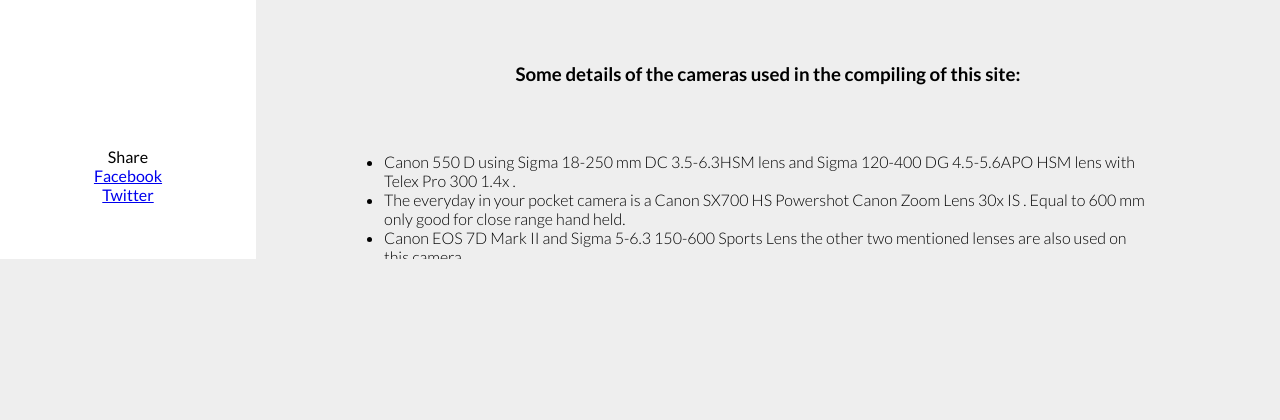
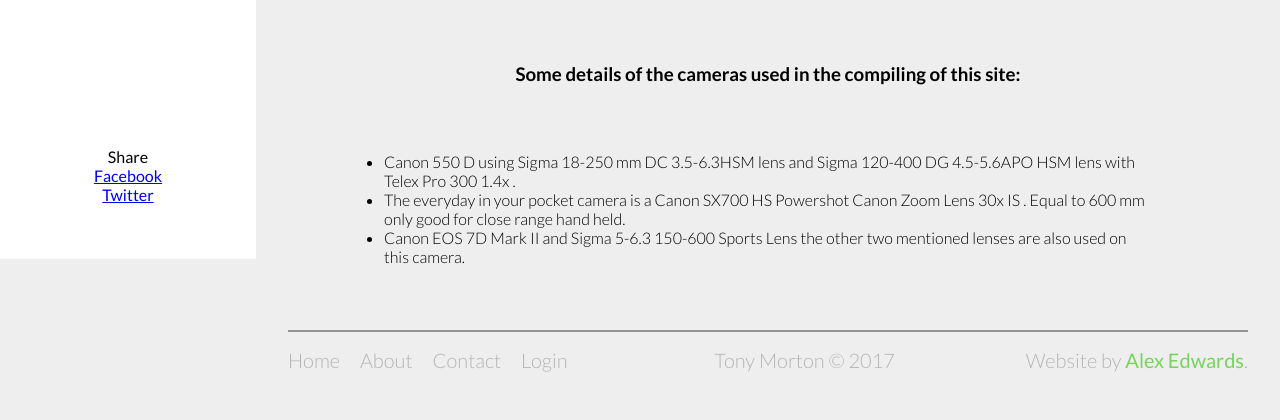
Before and after one commit to ae99/TonyMortonPhotography, a Django app: page /about/ in a window 1280 px wide. Shown: the part 541-961 px from the top of the page. Before the commit the page ends 800 px from the top, so only its background shows below. Run offline with Django 3.2, Linux system fonts and the light colour scheme.

Commit message:
Scroll Bug Fix

```diff
--- a/static/styles/main.css
+++ b/static/styles/main.css
@@ -12,12 +12,11 @@ html, body {
   margin: 0;
   padding: 0;
   font-family: 'Lato', sans-serif;
-  overflow-x: hidden;
   background-color: #EEE;
   width: 100%;
   height: 100%; }
 
-/* line 24, /Users/alexanderedwards/TonyMortonPhotography/static/styles/main.scss */
+/* line 23, /Users/alexanderedwards/TonyMortonPhotography/static/styles/main.scss */
 header {
   overflow-x: hidden;
   margin: 0;
@@ -31,13 +30,13 @@ header {
   display: flex;
   justify-content: space-between;
   flex-direction: column; }
-  /* line 40, /Users/alexanderedwards/TonyMortonPhotography/static/styles/main.scss */
+  /* line 39, /Users/alexanderedwards/TonyMortonPhotography/static/styles/main.scss */
   header .top img {
     max-width: 62%;
     display: block;
     margin: 1rem 19%;
     border-radius: 100%; }
-  /* line 47, /Users/alexanderedwards/TonyMortonPhotography/static/styles/main.scss */
+  /* line 46, /Users/alexanderedwards/TonyMortonPhotography/static/styles/main.scss */
   header .top h1, header .top h3 {
     font-family: 'Lato';
     font-weight: 300;
@@ -45,10 +44,10 @@ header {
     text-align: center;
     margin: 0;
     text-transform: uppercase; }
-  /* line 57, /Users/alexanderedwards/TonyMortonPhotography/static/styles/main.scss */
+  /* line 56, /Users/alexanderedwards/TonyMortonPhotography/static/styles/main.scss */
   header nav {
     text-align: center; }
-    /* line 59, /Users/alexanderedwards/TonyMortonPhotography/static/styles/main.scss */
+    /* line 58, /Users/alexanderedwards/TonyMortonPhotography/static/styles/main.scss */
     header nav a {
       color: #666666;
       text-decoration: none;
@@ -56,37 +55,37 @@ header {
       font-weight: 300;
       font-size: 1.2rem;
       padding: 0.5rem; }
-  /* line 69, /Users/alexanderedwards/TonyMortonPhotography/static/styles/main.scss */
+  /* line 68, /Users/alexanderedwards/TonyMortonPhotography/static/styles/main.scss */
   header .social {
     color: black;
     padding: 1rem;
     text-align: center;
     height: 8rem; }
-    /* line 74, /Users/alexanderedwards/TonyMortonPhotography/static/styles/main.scss */
+    /* line 73, /Users/alexanderedwards/TonyMortonPhotography/static/styles/main.scss */
     header .social a {
       display: block; }
   @media (max-width: 800px) {
-    /* line 24, /Users/alexanderedwards/TonyMortonPhotography/static/styles/main.scss */
+    /* line 23, /Users/alexanderedwards/TonyMortonPhotography/static/styles/main.scss */
     header {
       width: 12rem; } }
   @media (max-width: 600px) {
-    /* line 24, /Users/alexanderedwards/TonyMortonPhotography/static/styles/main.scss */
+    /* line 23, /Users/alexanderedwards/TonyMortonPhotography/static/styles/main.scss */
     header {
       position: inherit;
       width: 100%;
       height: auto; }
-      /* line 87, /Users/alexanderedwards/TonyMortonPhotography/static/styles/main.scss */
+      /* line 86, /Users/alexanderedwards/TonyMortonPhotography/static/styles/main.scss */
       header .social {
         display: none; }
-      /* line 90, /Users/alexanderedwards/TonyMortonPhotography/static/styles/main.scss */
+      /* line 89, /Users/alexanderedwards/TonyMortonPhotography/static/styles/main.scss */
       header nav a {
         display: inline-block; }
-      /* line 95, /Users/alexanderedwards/TonyMortonPhotography/static/styles/main.scss */
+      /* line 94, /Users/alexanderedwards/TonyMortonPhotography/static/styles/main.scss */
       header .top img {
         width: 5rem;
         margin: 1rem;
         display: inline-block; }
-      /* line 100, /Users/alexanderedwards/TonyMortonPhotography/static/styles/main.scss */
+      /* line 99, /Users/alexanderedwards/TonyMortonPhotography/static/styles/main.scss */
       header .top h1 {
         display: inline-block;
         text-align: left;
@@ -94,15 +93,15 @@ header {
         font-size: 2rem;
         line-height: 7rem;
         margin: 0; }
-      /* line 109, /Users/alexanderedwards/TonyMortonPhotography/static/styles/main.scss */
+      /* line 108, /Users/alexanderedwards/TonyMortonPhotography/static/styles/main.scss */
       header .top h3 {
         display: none; } }
   @media (max-width: 374px) {
-    /* line 117, /Users/alexanderedwards/TonyMortonPhotography/static/styles/main.scss */
+    /* line 116, /Users/alexanderedwards/TonyMortonPhotography/static/styles/main.scss */
     header .top h1 {
       font-size: 1.5rem; } }
 
-/* line 123, /Users/alexanderedwards/TonyMortonPhotography/static/styles/main.scss */
+/* line 122, /Users/alexanderedwards/TonyMortonPhotography/static/styles/main.scss */
 main {
   background-color: #EEEEEE;
   padding: 1rem;
@@ -111,20 +110,20 @@ main {
   display: flex;
   flex-direction: column; }
   @media (max-width: 800px) {
-    /* line 123, /Users/alexanderedwards/TonyMortonPhotography/static/styles/main.scss */
+    /* line 122, /Users/alexanderedwards/TonyMortonPhotography/static/styles/main.scss */
     main {
       margin-left: 12rem; } }
   @media (max-width: 600px) {
-    /* line 123, /Users/alexanderedwards/TonyMortonPhotography/static/styles/main.scss */
+    /* line 122, /Users/alexanderedwards/TonyMortonPhotography/static/styles/main.scss */
     main {
       margin-left: 0; } }
 
 /*http://tympanus.net/codrops/2013/06/18/thumbnailCaption-hover-effects/*/
-/* line 141, /Users/alexanderedwards/TonyMortonPhotography/static/styles/main.scss */
+/* line 140, /Users/alexanderedwards/TonyMortonPhotography/static/styles/main.scss */
 body {
   color: white; }
 
-/* line 145, /Users/alexanderedwards/TonyMortonPhotography/static/styles/main.scss */
+/* line 144, /Users/alexanderedwards/TonyMortonPhotography/static/styles/main.scss */
 .categories {
   align-self: flex-start;
   font-weight: 300;
@@ -134,11 +133,11 @@ body {
   padding: 0.5rem;
   font-size: 1.25rem;
   line-height: 2rem; }
-  /* line 154, /Users/alexanderedwards/TonyMortonPhotography/static/styles/main.scss */
+  /* line 153, /Users/alexanderedwards/TonyMortonPhotography/static/styles/main.scss */
   .categories img {
     height: 1rem;
     transition: transform 0.5s; }
-  /* line 159, /Users/alexanderedwards/TonyMortonPhotography/static/styles/main.scss */
+  /* line 158, /Users/alexanderedwards/TonyMortonPhotography/static/styles/main.scss */
   .categories ul {
     min-width: 100%;
     position: absolute;
@@ -147,11 +146,11 @@ body {
     z-index: 10;
     opacity: 0;
     transition: all 0.4s; }
-    /* line 167, /Users/alexanderedwards/TonyMortonPhotography/static/styles/main.scss */
+    /* line 166, /Users/alexanderedwards/TonyMortonPhotography/static/styles/main.scss */
     .categories ul a {
       text-decoration: none;
       color: black; }
-    /* line 171, /Users/alexanderedwards/TonyMortonPhotography/static/styles/main.scss */
+    /* line 170, /Users/alexanderedwards/TonyMortonPhotography/static/styles/main.scss */
     .categories ul li {
       background-color: white;
       display: none;
@@ -159,39 +158,39 @@ body {
       list-style: none;
       margin: 0;
       white-space: nowrap; }
-  /* line 184, /Users/alexanderedwards/TonyMortonPhotography/static/styles/main.scss */
+  /* line 183, /Users/alexanderedwards/TonyMortonPhotography/static/styles/main.scss */
   .categories:hover img {
     transform: rotate(90deg); }
-  /* line 187, /Users/alexanderedwards/TonyMortonPhotography/static/styles/main.scss */
+  /* line 186, /Users/alexanderedwards/TonyMortonPhotography/static/styles/main.scss */
   .categories:hover ul {
     opacity: 1; }
-  /* line 190, /Users/alexanderedwards/TonyMortonPhotography/static/styles/main.scss */
+  /* line 189, /Users/alexanderedwards/TonyMortonPhotography/static/styles/main.scss */
   .categories:hover li {
     display: block; }
 
-/* line 196, /Users/alexanderedwards/TonyMortonPhotography/static/styles/main.scss */
+/* line 195, /Users/alexanderedwards/TonyMortonPhotography/static/styles/main.scss */
 .gallery {
   flex: 1;
   overflow: auto; }
-  /* line 201, /Users/alexanderedwards/TonyMortonPhotography/static/styles/main.scss */
+  /* line 200, /Users/alexanderedwards/TonyMortonPhotography/static/styles/main.scss */
   .gallery .column {
     float: left; }
-  /* line 202, /Users/alexanderedwards/TonyMortonPhotography/static/styles/main.scss */
+  /* line 201, /Users/alexanderedwards/TonyMortonPhotography/static/styles/main.scss */
   .gallery .size-1of2 {
     width: 50%; }
-  /* line 203, /Users/alexanderedwards/TonyMortonPhotography/static/styles/main.scss */
+  /* line 202, /Users/alexanderedwards/TonyMortonPhotography/static/styles/main.scss */
   .gallery .size-1of3 {
     width: 33.33333%; }
-  /* line 204, /Users/alexanderedwards/TonyMortonPhotography/static/styles/main.scss */
+  /* line 203, /Users/alexanderedwards/TonyMortonPhotography/static/styles/main.scss */
   .gallery .size-1of4 {
     width: 25%; }
-  /* line 205, /Users/alexanderedwards/TonyMortonPhotography/static/styles/main.scss */
+  /* line 204, /Users/alexanderedwards/TonyMortonPhotography/static/styles/main.scss */
   .gallery .size-1of5 {
     width: 20%; }
-  /* line 206, /Users/alexanderedwards/TonyMortonPhotography/static/styles/main.scss */
+  /* line 205, /Users/alexanderedwards/TonyMortonPhotography/static/styles/main.scss */
   .gallery .size-1of6 {
     width: 16.6666667%; }
-  /* line 209, /Users/alexanderedwards/TonyMortonPhotography/static/styles/main.scss */
+  /* line 208, /Users/alexanderedwards/TonyMortonPhotography/static/styles/main.scss */
   .gallery a {
     max-width: 400px;
     overflow: hidden;
@@ -200,13 +199,13 @@ body {
     display: inline-block;
     cursor: zoom-in;
     margin: 0.5rem; }
-    /* line 218, /Users/alexanderedwards/TonyMortonPhotography/static/styles/main.scss */
+    /* line 217, /Users/alexanderedwards/TonyMortonPhotography/static/styles/main.scss */
     .gallery a img {
       width: 100%;
       display: block;
       position: relative;
       transition: all 0.4s; }
-    /* line 224, /Users/alexanderedwards/TonyMortonPhotography/static/styles/main.scss */
+    /* line 223, /Users/alexanderedwards/TonyMortonPhotography/static/styles/main.scss */
     .gallery a h3 {
       position: absolute;
       box-sizing: border-box;
@@ -223,15 +222,15 @@ body {
       text-align: center;
       text-transform: uppercase; }
     @media (min-width: 800px) {
-      /* line 242, /Users/alexanderedwards/TonyMortonPhotography/static/styles/main.scss */
+      /* line 241, /Users/alexanderedwards/TonyMortonPhotography/static/styles/main.scss */
       .gallery a:hover h3 {
         transform: translateY(0);
         transition: transform 0.4s; }
-      /* line 246, /Users/alexanderedwards/TonyMortonPhotography/static/styles/main.scss */
+      /* line 245, /Users/alexanderedwards/TonyMortonPhotography/static/styles/main.scss */
       .gallery a:hover img {
         transform: translateY(-2rem); } }
 
-/* line 256, /Users/alexanderedwards/TonyMortonPhotography/static/styles/main.scss */
+/* line 255, /Users/alexanderedwards/TonyMortonPhotography/static/styles/main.scss */
 .modal {
   position: fixed;
   width: 100%;
@@ -242,7 +241,7 @@ body {
   background-color: rgba(0, 0, 0, 0.8);
   font-family: 'Lato';
   font-weight: 300; }
-  /* line 267, /Users/alexanderedwards/TonyMortonPhotography/static/styles/main.scss */
+  /* line 266, /Users/alexanderedwards/TonyMortonPhotography/static/styles/main.scss */
   .modal .sidebar {
     transition: all 0.5s ease-in-out;
     position: fixed;
@@ -253,21 +252,21 @@ body {
     display: inline-block;
     background-color: #1F1D1D;
     padding: 1rem; }
-    /* line 278, /Users/alexanderedwards/TonyMortonPhotography/static/styles/main.scss */
+    /* line 277, /Users/alexanderedwards/TonyMortonPhotography/static/styles/main.scss */
     .modal .sidebar h2 {
       font-weight: 300;
       font-size: 2.5rem;
       margin: 0; }
-    /* line 284, /Users/alexanderedwards/TonyMortonPhotography/static/styles/main.scss */
+    /* line 283, /Users/alexanderedwards/TonyMortonPhotography/static/styles/main.scss */
     .modal .sidebar p {
       margin: 0;
       margin-bottom: 1rem;
       color: #95989A; }
-      /* line 288, /Users/alexanderedwards/TonyMortonPhotography/static/styles/main.scss */
+      /* line 287, /Users/alexanderedwards/TonyMortonPhotography/static/styles/main.scss */
       .modal .sidebar p span {
         display: block;
         padding-left: 2.5rem; }
-    /* line 294, /Users/alexanderedwards/TonyMortonPhotography/static/styles/main.scss */
+    /* line 293, /Users/alexanderedwards/TonyMortonPhotography/static/styles/main.scss */
     .modal .sidebar #toggle {
       cursor: pointer;
       width: 2rem;
@@ -279,36 +278,36 @@ body {
       background-color: #1F1D1D;
       border-top-right-radius: 5px;
       border-bottom-right-radius: 5px; }
-      /* line 306, /Users/alexanderedwards/TonyMortonPhotography/static/styles/main.scss */
+      /* line 305, /Users/alexanderedwards/TonyMortonPhotography/static/styles/main.scss */
       .modal .sidebar #toggle img {
         transition: all 0.5s;
         margin-top: 2.25rem;
         margin-left: 0.25rem;
         display: inline;
         width: 1.5rem; }
-    /* line 315, /Users/alexanderedwards/TonyMortonPhotography/static/styles/main.scss */
+    /* line 314, /Users/alexanderedwards/TonyMortonPhotography/static/styles/main.scss */
     .modal .sidebar .editContainer {
       text-align: center;
       position: absolute;
       bottom: 1.5rem;
       left: 0;
       width: 100%; }
-      /* line 321, /Users/alexanderedwards/TonyMortonPhotography/static/styles/main.scss */
+      /* line 320, /Users/alexanderedwards/TonyMortonPhotography/static/styles/main.scss */
       .modal .sidebar .editContainer a {
         text-decoration: none;
         color: black;
         background-color: #77d45b;
         padding: 0.5rem 2rem; }
-  /* line 331, /Users/alexanderedwards/TonyMortonPhotography/static/styles/main.scss */
+  /* line 330, /Users/alexanderedwards/TonyMortonPhotography/static/styles/main.scss */
   .modal.showSide .sidebar {
     left: 0; }
-    /* line 333, /Users/alexanderedwards/TonyMortonPhotography/static/styles/main.scss */
+    /* line 332, /Users/alexanderedwards/TonyMortonPhotography/static/styles/main.scss */
     .modal.showSide .sidebar img {
       transform: rotateY(180deg); }
-  /* line 338, /Users/alexanderedwards/TonyMortonPhotography/static/styles/main.scss */
+  /* line 337, /Users/alexanderedwards/TonyMortonPhotography/static/styles/main.scss */
   .modal.showSide > img {
     left: 18rem; }
-  /* line 343, /Users/alexanderedwards/TonyMortonPhotography/static/styles/main.scss */
+  /* line 342, /Users/alexanderedwards/TonyMortonPhotography/static/styles/main.scss */
   .modal > img {
     transition: all 1s;
     max-height: 100%;
@@ -334,21 +333,21 @@ body {
   100% {
     max-height: 100%;
     max-width: 100%; } }
-  /* line 378, /Users/alexanderedwards/TonyMortonPhotography/static/styles/main.scss */
+  /* line 377, /Users/alexanderedwards/TonyMortonPhotography/static/styles/main.scss */
   .modal svg {
     cursor: pointer;
     position: absolute;
     right: 1rem;
     top: 1rem; }
-    /* line 384, /Users/alexanderedwards/TonyMortonPhotography/static/styles/main.scss */
+    /* line 383, /Users/alexanderedwards/TonyMortonPhotography/static/styles/main.scss */
     .modal svg rect.one {
       transform-origin: 50% 50% 0px;
       transform: rotate(45deg); }
-    /* line 388, /Users/alexanderedwards/TonyMortonPhotography/static/styles/main.scss */
+    /* line 387, /Users/alexanderedwards/TonyMortonPhotography/static/styles/main.scss */
     .modal svg rect.two {
       transform-origin: 50% 50% 0px;
       transform: rotate(-45deg); }
-  /* line 395, /Users/alexanderedwards/TonyMortonPhotography/static/styles/main.scss */
+  /* line 394, /Users/alexanderedwards/TonyMortonPhotography/static/styles/main.scss */
   .modal .camera_icon {
     font-family: 'Camera-Icons';
     color: #77d45b;
@@ -366,48 +365,48 @@ body {
     margin-right: .5em;
     margin-left: 1em;
     margin-top: -.15em; }
-  /* line 414, /Users/alexanderedwards/TonyMortonPhotography/static/styles/main.scss */
+  /* line 413, /Users/alexanderedwards/TonyMortonPhotography/static/styles/main.scss */
   .modal .icon_focal_length:before {
     content: '\e600'; }
-  /* line 418, /Users/alexanderedwards/TonyMortonPhotography/static/styles/main.scss */
+  /* line 417, /Users/alexanderedwards/TonyMortonPhotography/static/styles/main.scss */
   .modal .icon_exposure_time:before {
     content: '\e601'; }
-  /* line 422, /Users/alexanderedwards/TonyMortonPhotography/static/styles/main.scss */
+  /* line 421, /Users/alexanderedwards/TonyMortonPhotography/static/styles/main.scss */
   .modal .icon_iso:before {
     content: '\e602'; }
-  /* line 426, /Users/alexanderedwards/TonyMortonPhotography/static/styles/main.scss */
+  /* line 425, /Users/alexanderedwards/TonyMortonPhotography/static/styles/main.scss */
   .modal .icon_camera:before {
     content: '\e603'; }
-  /* line 430, /Users/alexanderedwards/TonyMortonPhotography/static/styles/main.scss */
+  /* line 429, /Users/alexanderedwards/TonyMortonPhotography/static/styles/main.scss */
   .modal .icon_aperture:before {
     content: '\e604'; }
 
-/* line 437, /Users/alexanderedwards/TonyMortonPhotography/static/styles/main.scss */
+/* line 436, /Users/alexanderedwards/TonyMortonPhotography/static/styles/main.scss */
 .pageNumbers {
   width: 100%;
   text-align: center;
   font-weight: 300;
   font-size: 1.25rem; }
-  /* line 443, /Users/alexanderedwards/TonyMortonPhotography/static/styles/main.scss */
+  /* line 442, /Users/alexanderedwards/TonyMortonPhotography/static/styles/main.scss */
   .pageNumbers a {
     text-decoration: none;
     color: #cccccc;
     padding: 0 0.5rem; }
-    /* line 446, /Users/alexanderedwards/TonyMortonPhotography/static/styles/main.scss */
+    /* line 445, /Users/alexanderedwards/TonyMortonPhotography/static/styles/main.scss */
     .pageNumbers a#active {
       border-bottom: 2px solid gray; }
-    /* line 451, /Users/alexanderedwards/TonyMortonPhotography/static/styles/main.scss */
+    /* line 450, /Users/alexanderedwards/TonyMortonPhotography/static/styles/main.scss */
     .pageNumbers a[href] {
       color: gray; }
-      /* line 453, /Users/alexanderedwards/TonyMortonPhotography/static/styles/main.scss */
+      /* line 452, /Users/alexanderedwards/TonyMortonPhotography/static/styles/main.scss */
       .pageNumbers a[href]:hover {
         color: #cccccc; }
   @media (max-width: 600px) {
-    /* line 460, /Users/alexanderedwards/TonyMortonPhotography/static/styles/main.scss */
+    /* line 459, /Users/alexanderedwards/TonyMortonPhotography/static/styles/main.scss */
     .pageNumbers a.number {
       display: none; } }
 
-/* line 468, /Users/alexanderedwards/TonyMortonPhotography/static/styles/main.scss */
+/* line 467, /Users/alexanderedwards/TonyMortonPhotography/static/styles/main.scss */
 footer {
   margin: 1rem;
   padding: 1rem 0;
@@ -419,61 +418,61 @@ footer {
   font-size: 1.25rem;
   text-align: center;
   font-smoothing: none; }
-  /* line 482, /Users/alexanderedwards/TonyMortonPhotography/static/styles/main.scss */
+  /* line 481, /Users/alexanderedwards/TonyMortonPhotography/static/styles/main.scss */
   footer a {
     color: #B4B4B4;
     text-decoration: none;
     transition: color 0.5s; }
-    /* line 486, /Users/alexanderedwards/TonyMortonPhotography/static/styles/main.scss */
+    /* line 485, /Users/alexanderedwards/TonyMortonPhotography/static/styles/main.scss */
     footer a:hover {
       color: white; }
-  /* line 491, /Users/alexanderedwards/TonyMortonPhotography/static/styles/main.scss */
+  /* line 490, /Users/alexanderedwards/TonyMortonPhotography/static/styles/main.scss */
   footer #center {
     display: inline-block;
     margin: 0 auto; }
-  /* line 496, /Users/alexanderedwards/TonyMortonPhotography/static/styles/main.scss */
+  /* line 495, /Users/alexanderedwards/TonyMortonPhotography/static/styles/main.scss */
   footer nav {
     float: left; }
-    /* line 498, /Users/alexanderedwards/TonyMortonPhotography/static/styles/main.scss */
+    /* line 497, /Users/alexanderedwards/TonyMortonPhotography/static/styles/main.scss */
     footer nav a {
       margin-right: 1rem; }
-  /* line 503, /Users/alexanderedwards/TonyMortonPhotography/static/styles/main.scss */
+  /* line 502, /Users/alexanderedwards/TonyMortonPhotography/static/styles/main.scss */
   footer #right {
     float: right; }
-    /* line 505, /Users/alexanderedwards/TonyMortonPhotography/static/styles/main.scss */
+    /* line 504, /Users/alexanderedwards/TonyMortonPhotography/static/styles/main.scss */
     footer #right a {
       font-weight: 400;
       color: #77d45b; }
   @media (max-width: 1050px) {
-    /* line 512, /Users/alexanderedwards/TonyMortonPhotography/static/styles/main.scss */
+    /* line 511, /Users/alexanderedwards/TonyMortonPhotography/static/styles/main.scss */
     footer nav {
       display: none; }
-    /* line 516, /Users/alexanderedwards/TonyMortonPhotography/static/styles/main.scss */
+    /* line 515, /Users/alexanderedwards/TonyMortonPhotography/static/styles/main.scss */
     footer #center {
       margin: 0;
       float: left; } }
   @media (max-width: 700px) {
-    /* line 523, /Users/alexanderedwards/TonyMortonPhotography/static/styles/main.scss */
+    /* line 522, /Users/alexanderedwards/TonyMortonPhotography/static/styles/main.scss */
     footer #right, footer #center {
       margin-bottom: 1rem;
       width: 100%;
       text-align: center; } }
 
-/* line 534, /Users/alexanderedwards/TonyMortonPhotography/static/styles/main.scss */
+/* line 533, /Users/alexanderedwards/TonyMortonPhotography/static/styles/main.scss */
 .about_page {
   color: black;
   font-family: 'Lato';
   font-weight: 300; }
-  /* line 539, /Users/alexanderedwards/TonyMortonPhotography/static/styles/main.scss */
+  /* line 538, /Users/alexanderedwards/TonyMortonPhotography/static/styles/main.scss */
   .about_page p, .about_page ul {
     max-width: 800px;
     margin: 2em auto;
     padding: 1em; }
-  /* line 545, /Users/alexanderedwards/TonyMortonPhotography/static/styles/main.scss */
+  /* line 544, /Users/alexanderedwards/TonyMortonPhotography/static/styles/main.scss */
   .about_page h1, .about_page h3 {
     text-align: center;
     padding: 1em; }
-  /* line 550, /Users/alexanderedwards/TonyMortonPhotography/static/styles/main.scss */
+  /* line 549, /Users/alexanderedwards/TonyMortonPhotography/static/styles/main.scss */
   .about_page img {
     max-width: 100%;
     display: inline;
--- a/static/styles/main.scss
+++ b/static/styles/main.scss
@@ -15,7 +15,6 @@ html, body {
     margin: 0;
     padding: 0;
     font-family: 'Lato', sans-serif;
-    overflow-x: hidden;
     background-color: #EEE;
     width: 100%;
     height: 100%;
```
Also changed, not shown: 1 other file.
